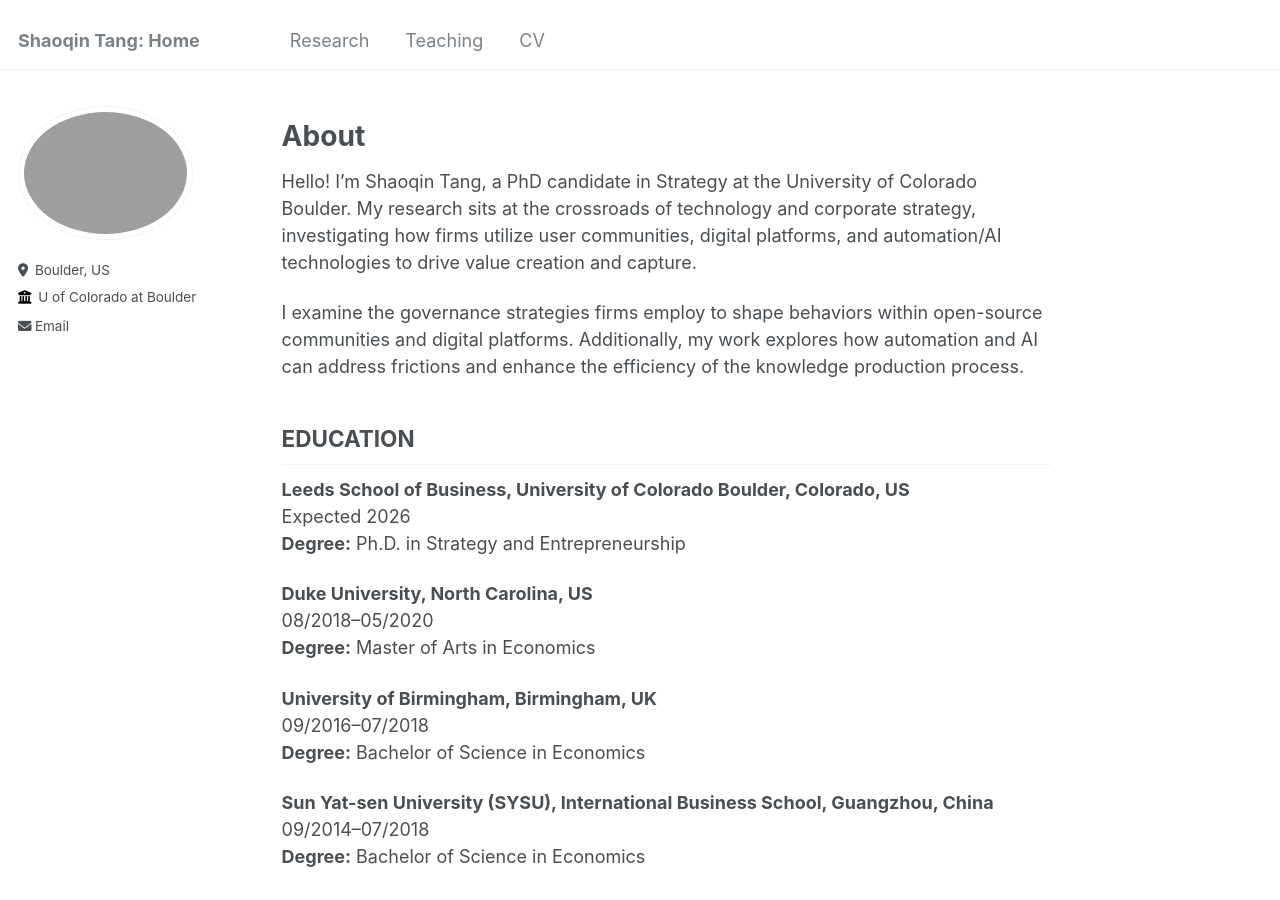
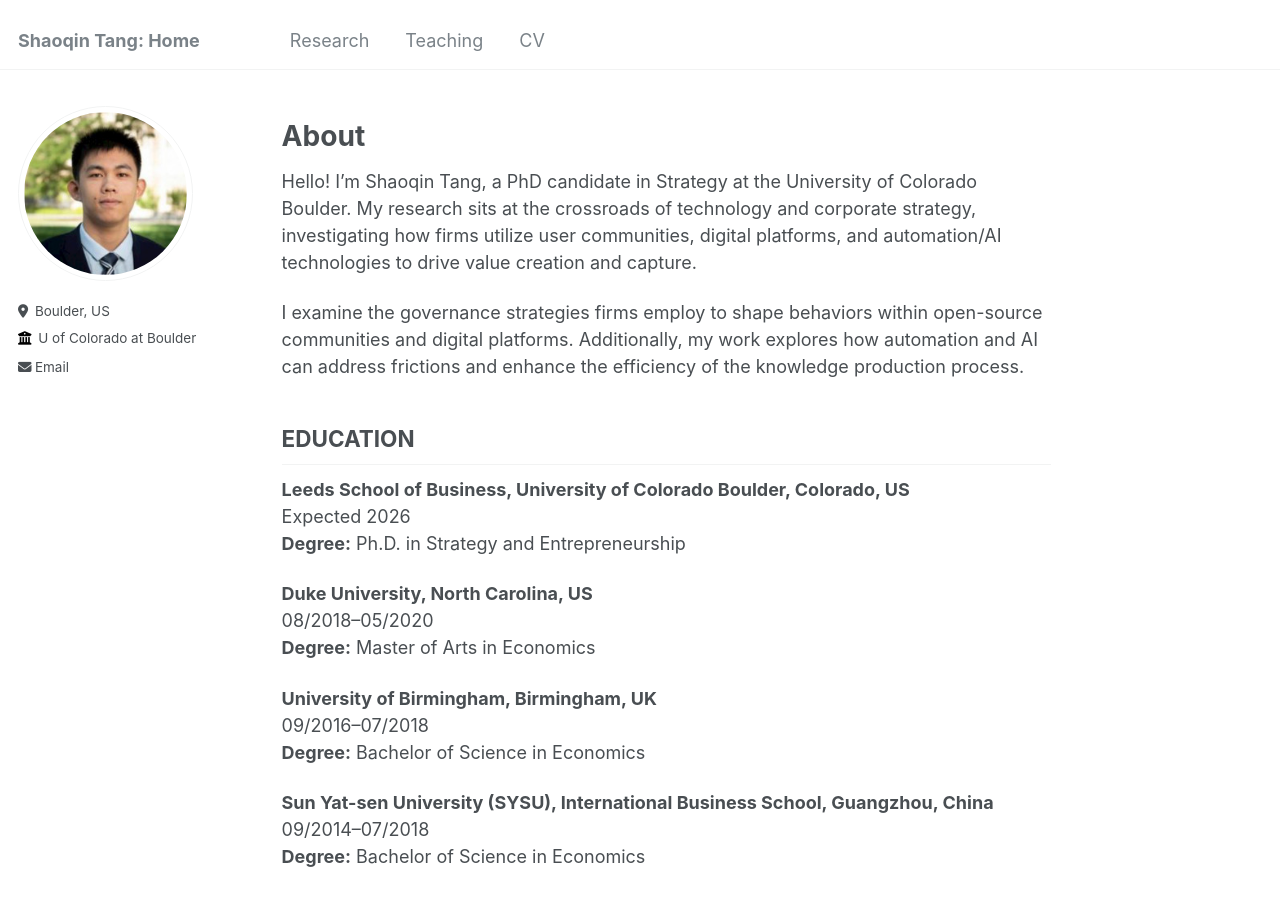
Before and after one commit to shaoqint/Shaoqint.github.io, a Jekyll site: the page built from _pages/about.md, in a window 1280 px wide and 900 px high. Built offline with Jekyll 4.4.1, drawn with Linux system fonts in a browser that asks for light colours.

Commit message:
Update _config.yml

```diff
--- a/_config.yml
+++ b/_config.yml
@@ -22,7 +22,7 @@ repository               : "shaoqint/shaoqint.github.io"
 #               Additional customization can be done by editing /_includes/author-profile.html
 author:
   # Biographic information
-  avatar           : "/images/shaoqin_tang_selfie.png"
+  avatar           : "shaoqin_tang_selfie.jpg"
   #name             : "<center>Pan Chen</center>"
   pronouns         : # example: "she/her"
   bio              : " "
```
